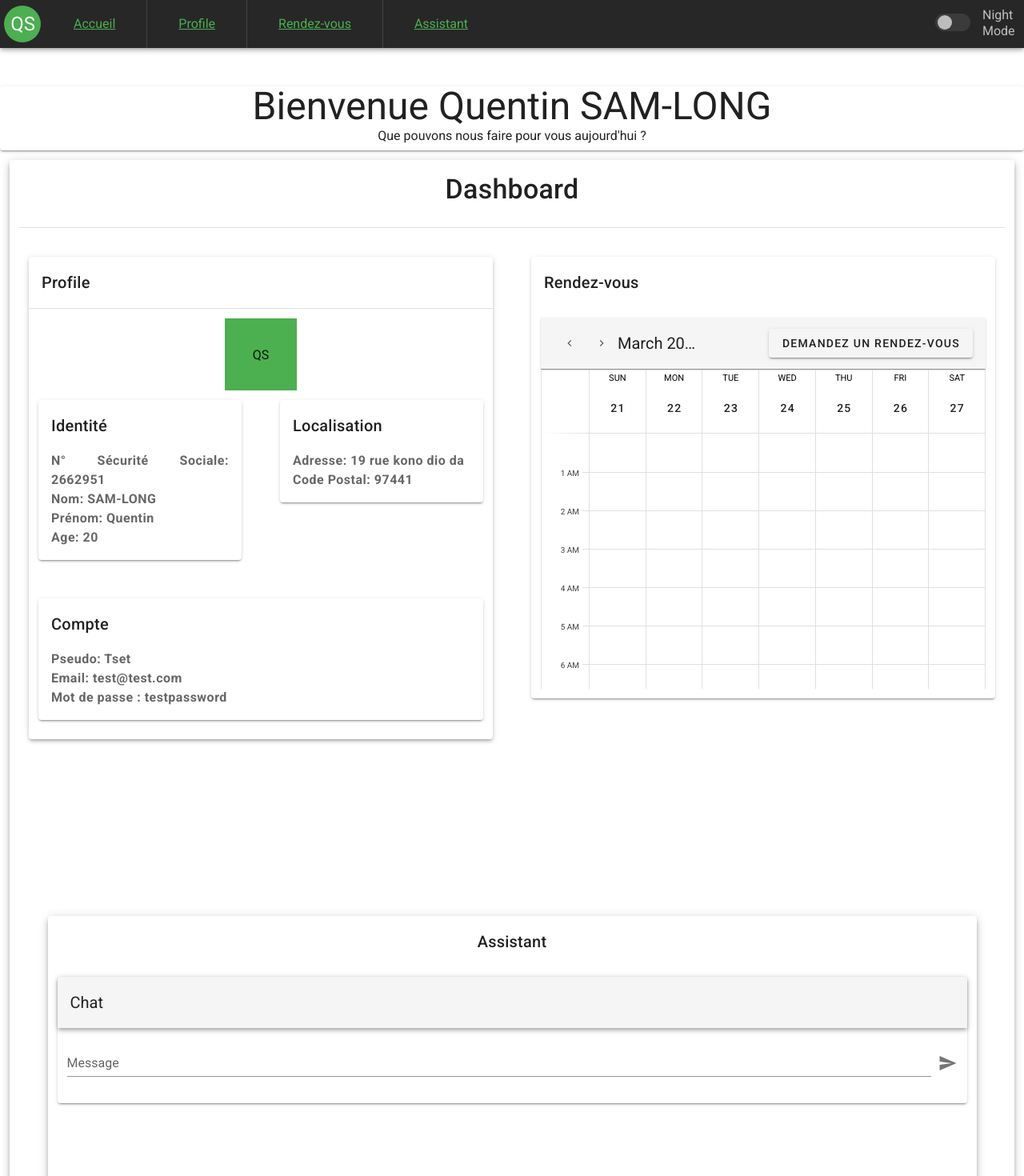
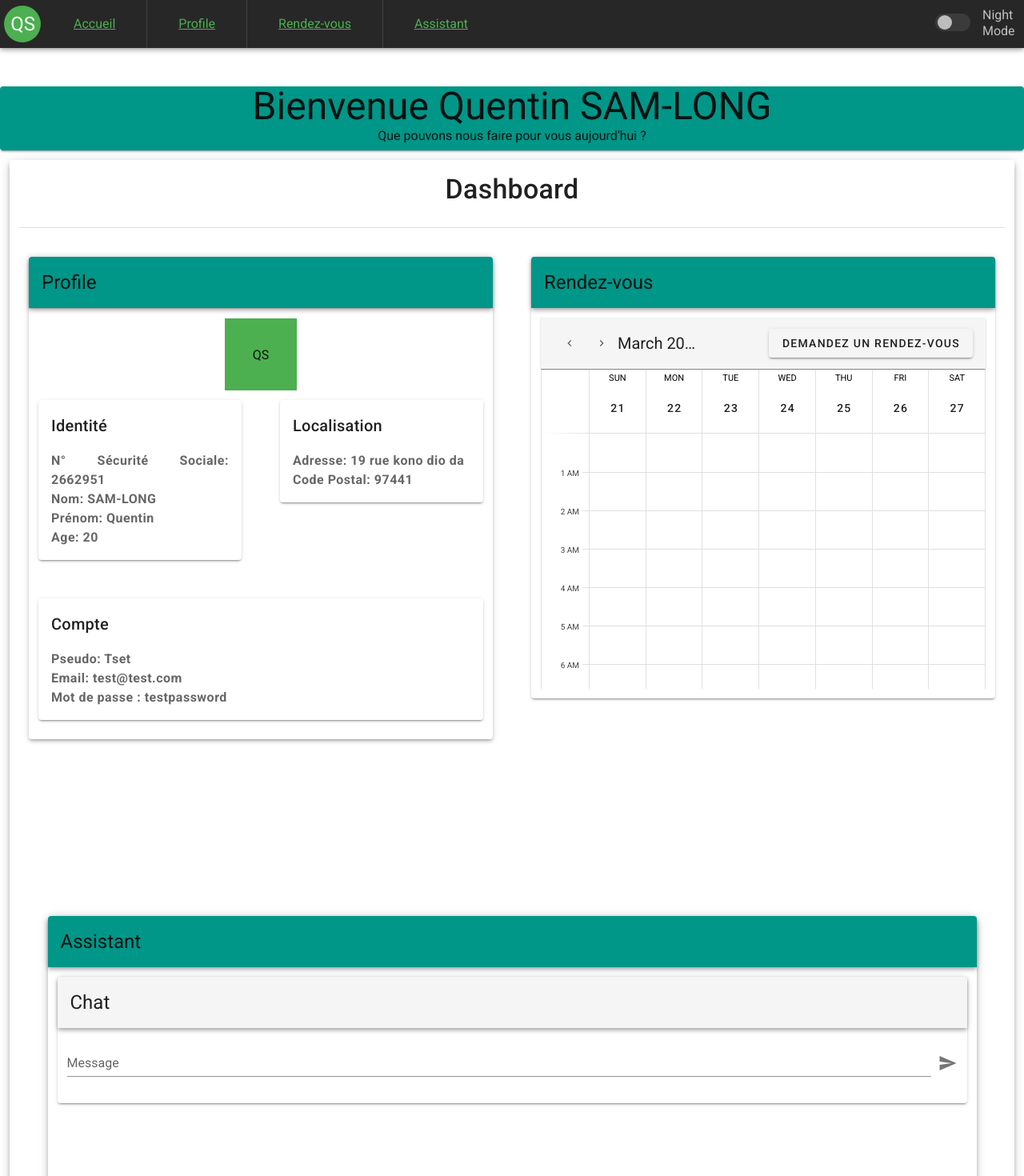
Before and after one commit to atzisb-kozak/Doctor-Project-Front-end, a Nuxt app: page /patient in a window 1280 px wide. Shown: the top 1470 px of the page at 80% size. Built offline with nearby package versions, Linux system fonts and the light colour scheme.

Commit message:
[Feat](acceuil) Events + colors on page

```diff
--- a/components/assistant.vue
+++ b/components/assistant.vue
@@ -2,9 +2,9 @@
   <v-container>
     <v-card elevation="5">
 
-      <v-card-title class="justify-center">
-        Assistant
-      </v-card-title>
+      <v-app-bar color="secondary">
+          <div style="font-size: 1.5rem">Assistant</div>
+      </v-app-bar>
 
       <v-container>
         <v-app>
@@ -14,7 +14,7 @@
             <v-app-bar>
 
               <v-app-bar-title>
-                Chat
+                <div style="font-size:1.5rem">Chat</div>
               </v-app-bar-title>
 
             </v-app-bar>
--- a/components/profile_doc.vue
+++ b/components/profile_doc.vue
@@ -3,9 +3,9 @@
     <v-container>
       <v-card class="mx-auto">
 
-        <v-card-title>
-          Profile
-        </v-card-title>
+        <v-app-bar color="secondary">
+            <div style="font-size: 1.5rem">Profile</div>
+        </v-app-bar>
 
         <v-divider ></v-divider>
 
--- a/components/profile_patient.vue
+++ b/components/profile_patient.vue
@@ -4,9 +4,9 @@
       <v-card class="mx-auto"
       elevation="3">
 
-        <v-card-title>
-          Profile
-        </v-card-title>
+        <v-app-bar color="secondary">
+            <div style="font-size: 1.5rem">Profile</div>
+        </v-app-bar>
 
         <v-divider ></v-divider>
 
--- a/components/rdv_doc.vue
+++ b/components/rdv_doc.vue
@@ -5,9 +5,9 @@
 
     <v-card>
 
-      <v-card-title>
-        Rendez-vous
-      </v-card-title>
+      <v-app-bar color="secondary">
+        <div style="font-size: 1.5rem">Rendez-vous</div>
+      </v-app-bar>
 
       <v-container>
 
--- a/components/rdv_patient.vue
+++ b/components/rdv_patient.vue
@@ -5,9 +5,9 @@
 
     <v-card>
 
-      <v-card-title>
-        Rendez-vous
-      </v-card-title>
+      <v-app-bar color="secondary">
+        <div style="font-size: 1.5rem">Rendez-vous</div>
+      </v-app-bar>
 
       <v-container>
 
@@ -58,6 +58,7 @@
           v-model="focus"
           ref="calendar"
           type="week"
+          :events="events"
           >
           </v-calendar>
         </v-sheet>
@@ -70,6 +71,13 @@
 <script>
 export default {
   data:() => ({
+    events:[
+      {
+        name: 'test',
+        start:'2021-06-21 10:00',
+        end:'2021-06-21 12:00',
+      },
+    ],
     focus:'',
   }),
   mounted () {
@@ -81,6 +89,9 @@ export default {
     },
     next(){
       this.$refs.calendar.next();
+    },
+    add(){
+
     }
   },
   layout : 'patient_layout'
--- a/layouts/default.vue
+++ b/layouts/default.vue
@@ -8,9 +8,10 @@
     app
     fixed
     >
-      <v-app-bar-title>Navigation</v-app-bar-title>
-        <NuxtLink class="link" to="/">Accueil</NuxtLink>
-        <NuxtLink class="link" to="/login">Connexion</NuxtLink>
+      <v-app-bar-title><div style="font-size:1.5rem">Navigation</div></v-app-bar-title>
+        <NuxtLink class="mr-10 ml-10" to="/">Accueil</NuxtLink>
+        <v-divider vertical></v-divider>
+        <NuxtLink class="mr-10 ml-10" to="/login">Connexion</NuxtLink>
         <v-spacer></v-spacer>
         <v-col
         cols="1">
--- a/pages/doctors/index.vue
+++ b/pages/doctors/index.vue
@@ -1,7 +1,12 @@
 <template>
   <v-app>
     <v-main>
-    <v-card height="80px" elevation="2">
+    <v-card
+    tile
+    height="80px"
+    elevation="2"
+    color="secondary">
+      <!-- <v-img  height="80px" src="/images/sky.jpg"> -->
 
         <v-row
         justify="center"
@@ -12,10 +17,11 @@
         <v-row justify="center">
           <div class="subheading">Quoi de neuf docteur ?</div>
         </v-row>
-      </v-card>
+      <!-- </v-img> -->
+    </v-card>
     <v-container fluid>
 
-        <v-card class="" elevation="5">
+        <v-card elevation="5">
 
           <v-card-title class="display-1 font-weight-medium justify-center" >
             Dashboard
--- a/pages/index.vue
+++ b/pages/index.vue
@@ -1,6 +1,5 @@
 <template>
   <v-app>
-
 
     <v-parallax
     dark
--- a/pages/patient/index.vue
+++ b/pages/patient/index.vue
@@ -1,7 +1,7 @@
 <template>
   <v-app>
     <v-main>
-      <v-card height="80px" elevation="2">
+      <v-card height="80px" elevation="2" color="secondary">
 
         <v-row
         justify="center"
```
